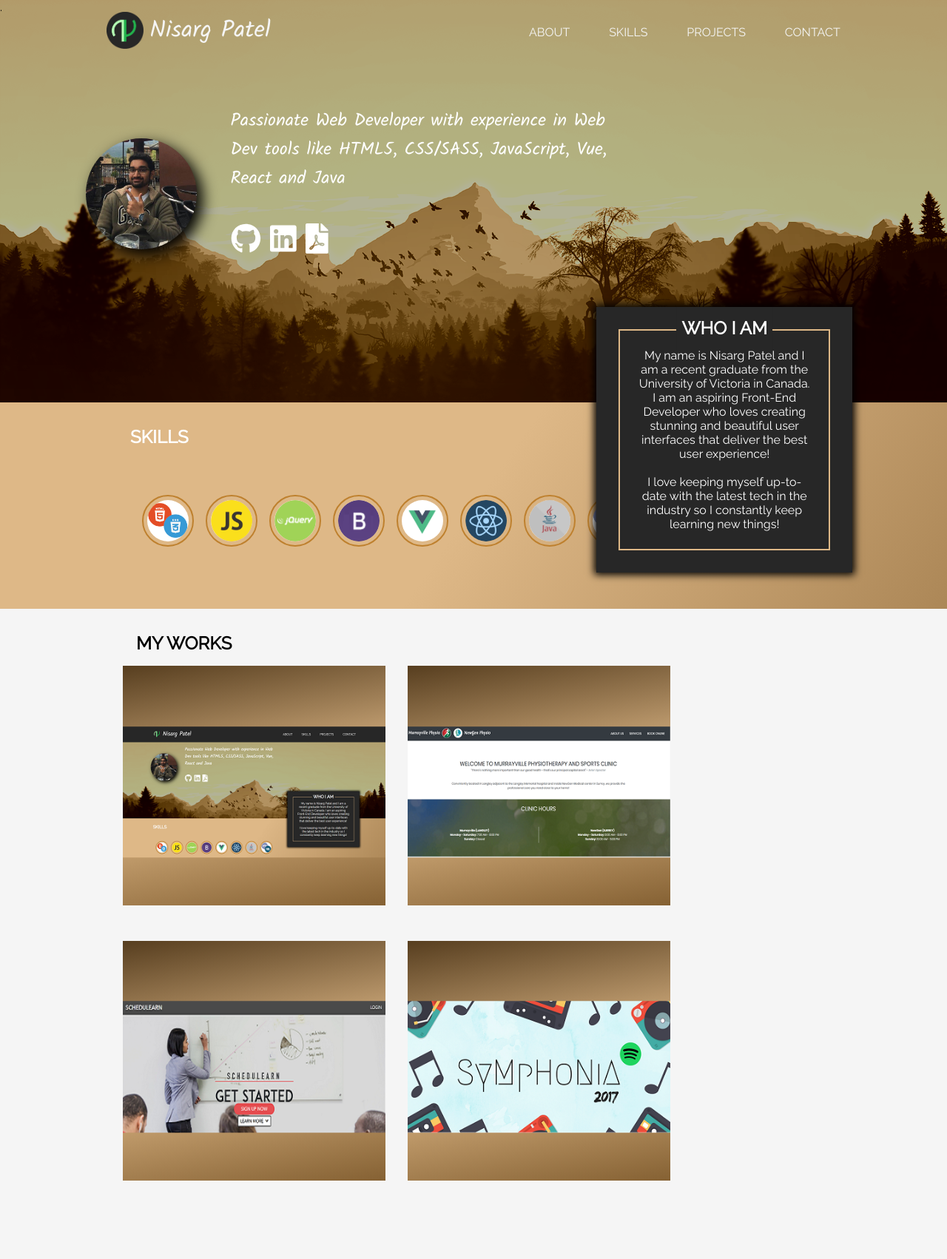
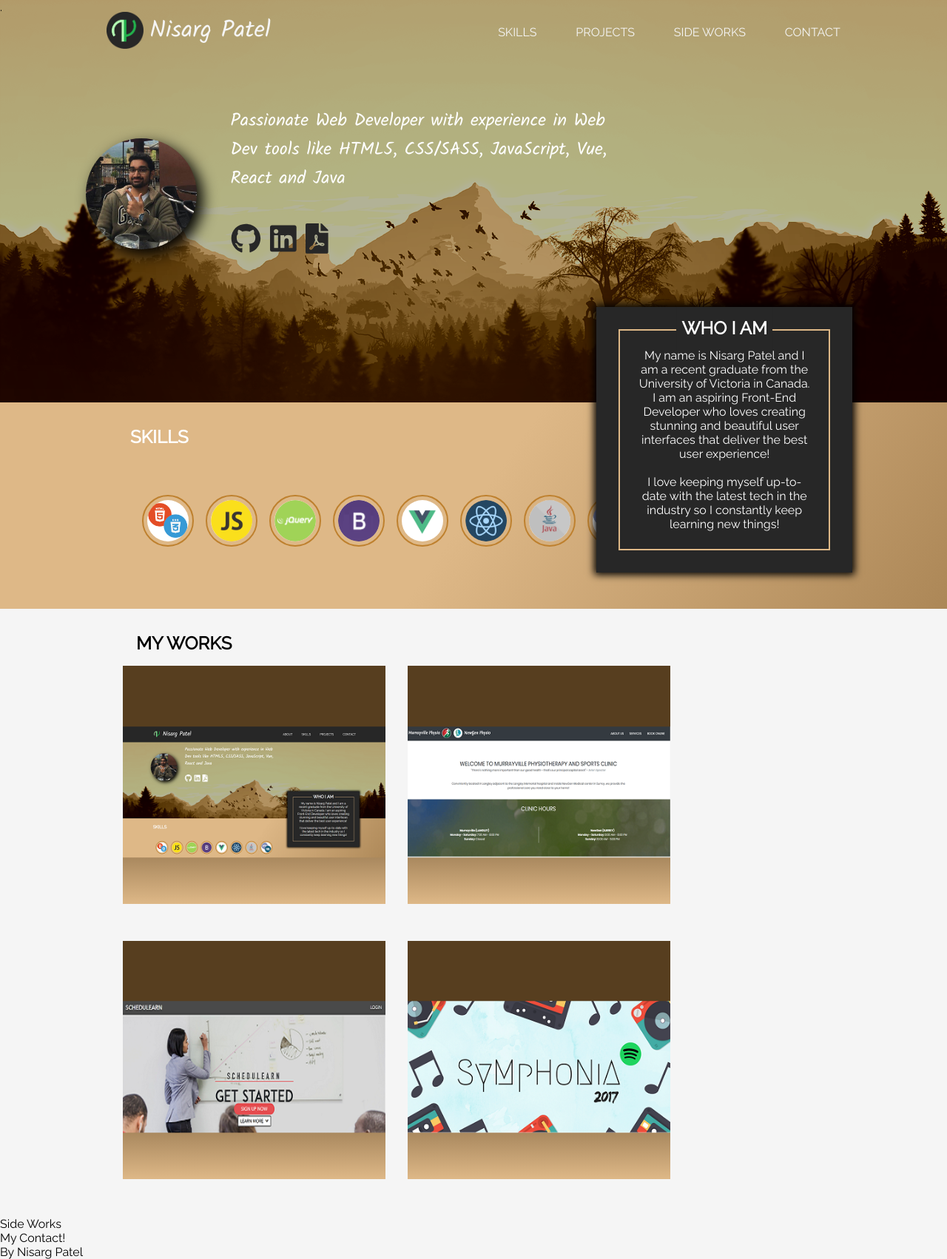
Before and after one commit to Nppatel97/personal-folio, a Vue app: page / in a window 1280 px wide. Shown: the whole page at 74% size. Before the commit the page ends 1662 px from the top, so only its background shows below. Built offline with nearby package versions, Linux system fonts and the light colour scheme.

Commit message:
minor bug fixes and UI updates

```diff
--- a/src/App.vue
+++ b/src/App.vue
@@ -5,6 +5,9 @@
     <my-desc></my-desc>
     <my-skills></my-skills>
     <my-projects></my-projects>
+    <my-sideworks></my-sideworks>
+    <my-contact></my-contact>
+    <my-footer></my-footer>
   </div>
 </template>
 
@@ -14,6 +17,9 @@ import myTag from "./components/myself/headline.vue";
 import myself from "./components/myself/myIntro.vue";
 import skills from "./components/myself/skills.vue";
 import project from "./components/projects/project.vue";
+import sideWork from "./components/sideStuff/sideWorks.vue";
+import contact from "./components/contact/contact.vue";
+import footer from "./components/footer/footer.vue";
 
 export default {
   components: {
@@ -21,7 +27,10 @@ export default {
     aboutMe: myTag,
     myDesc: myself,
     mySkills: skills,
-    myProjects: project
+    myProjects: project,
+    mySideworks: sideWork,
+    myContact: contact,
+    myFooter: footer
   }
 };
 </script>
@@ -29,12 +38,8 @@ export default {
 <style lang="scss">
 @import url("https://fonts.googleapis.com/css?family=Kalam|Raleway");
 
-$primary-clr: #b2fdb3;
-$primary-bg-clr: rgba(178, 253, 179, 0.9);
-$secondary-clr: #22b14c;
-$secondary-bg-clr: rgba(34, 177, 77, 0.95);
 $clr-dark: #272727;
-
+$link-clr: rgb(87, 62, 31);
 *,
 *::before,
 *::after {
@@ -46,9 +51,11 @@ $clr-dark: #272727;
 
 html {
   scroll-behavior: smooth;
+  overflow-x: hidden !important;
 }
 
 body {
   background-color: whitesmoke;
+  overflow-x: hidden !important;
 }
 </style>
--- /dev/null
+++ b/src/components/contact/contact.vue
@@ -0,0 +1,10 @@
+<template>
+  <div id="contact">My Contact!</div>
+</template>
+
+<script>
+export default {};
+</script>
+
+<style lang="scss">
+</style>
--- /dev/null
+++ b/src/components/footer/footer.vue
@@ -0,0 +1,10 @@
+<template>
+  <div id="footer">By Nisarg Patel</div>
+</template>
+
+<script>
+export default {};
+</script>
+
+<style lang="scss">
+</style>
--- a/src/components/header/navbar.vue
+++ b/src/components/header/navbar.vue
@@ -2,19 +2,14 @@
   <div id="header" :style="{backgroundColor: bgColor}">
     <div class="logo">
       <a href="#">
-        <img src="../../assets/npLogo.png" class="img" width="50" height="50">
+        <img src="../../assets/npLogo.png" width="50" height="50" />
         <h1>Nisarg Patel</h1>
       </a>
     </div>
 
-    <input type="checkbox" id="navToggle" class="navi-toggle">
+    <input type="checkbox" id="navToggle" class="navi-toggle" />
     <nav>
       <ul>
-        <li>
-          <a href="#about">
-            <i class="fas fa-grin-alt icon"></i>About
-          </a>
-        </li>
         <li>
           <a href="#skills">
             <i class="fas fa-code icon"></i>
@@ -25,6 +20,11 @@
           <a href="#project">
             <i class="fas fa-tasks icon"></i>
             Projects
+          </a>
+        </li>
+        <li>
+          <a href="#sideWork">
+            <i class="fas fa-grin-alt icon"></i>Side Works
           </a>
         </li>
         <li>
@@ -46,18 +46,15 @@ export default {
   data() {
     return {
       scrolled: false,
-      bgColor: "transparent",
-      clicked: false
+      bgColor: "transparent"
     };
   },
   methods: {
-    closeNavbar() {},
     handleScroll() {
       this.scrolled = window.scrollY > 10;
       this.scrolled
         ? (this.bgColor = "rgba(39, 39, 39, 1)")
         : (this.bgColor = "transparent");
-      // console.log(this.scrolled);
     }
   },
   created() {
@@ -174,7 +171,7 @@ nav {
   }
 
   span {
-    transform: rotate(360deg);
+    transform: rotate(180deg);
   }
 }
 
@@ -228,6 +225,7 @@ nav {
   #header {
     display: grid;
     grid-template-columns: 0.5fr auto minmax(600px, 3fr) 0.5fr;
+    background: rgba(39, 39, 39, 0.9);
   }
 
   .logo {
--- a/src/components/myself/headline.vue
+++ b/src/components/myself/headline.vue
@@ -3,12 +3,12 @@
     <div class="background">.</div>
     <div class="about-content">
       <div class="img">
-        <img src="../../assets/meImg.jpg" alt="My image" height="150" width="150">
+        <img src="../../assets/meImg.jpg" alt="My image" height="150" width="150" />
       </div>
       <div class="desc">
         Passionate Web Developer with experience in Web Dev tools like HTML5, CSS/SASS, JavaScript, Vue, React and Java
-        <br>
-        <br>
+        <br />
+        <br />
         <a href="https://github.com/Nppatel97">
           <i class="fab fa-github"></i>
         </a>
@@ -32,25 +32,8 @@ export default {};
 <style lang="scss">
 @import url("https://fonts.googleapis.com/css?family=Kalam|Raleway");
 
-$primary-clr: #b2fdb3;
-$primary-bg-clr: rgba(178, 253, 179, 0.9);
-$secondary-clr: #22b14c;
-$secondary-bg-clr: rgba(34, 177, 77, 1);
 $clr-dark: #272727;
-
-a {
-  text-decoration: none !important;
-  color: $clr-dark;
-  font-size: 1.7em;
-
-  &:nth-child(4) {
-    margin: 0 0.3em;
-  }
-
-  &:hover {
-    color: burlywood;
-  }
-}
+$link-clr: rgb(87, 62, 31);
 
 .background {
   position: absolute;
@@ -80,6 +63,19 @@ a {
   font-family: "Kalam", cursive;
   background: whitesmoke;
   padding-bottom: 2rem;
+  a {
+    text-decoration: none !important;
+    color: $clr-dark;
+    font-size: 1.7em;
+
+    &:nth-child(4) {
+      margin: 0 0.3em;
+    }
+
+    &:hover {
+      color: $link-clr;
+    }
+  }
 }
 
 @media (min-width: 880px) {
--- a/src/components/projects/projectCard.vue
+++ b/src/components/projects/projectCard.vue
@@ -1,7 +1,7 @@
 <template>
   <div id="proCards">
     <div class="card-body">
-      <img :src="`${this.img}`" alt="Project Image">
+      <img :src="`${this.img}`" alt="Project Image" />
       <div class="num-img">
         <div class="number">
           <div class="num-txt">{{vId}}</div>
@@ -36,12 +36,12 @@ export default {
 <style lang="scss">
 .card-body {
   width: inherit;
-  height: 324px;
+  // height: 324px;
   background: linear-gradient(
-      170deg,
+      180deg,
       rgb(87, 62, 31),
-      burlywood,
-      rgb(133, 97, 51)
+      rgb(87, 62, 31),
+      burlywood
     )
     fixed;
   background-size: cover;
--- /dev/null
+++ b/src/components/sideStuff/sideWorks.vue
@@ -0,0 +1,10 @@
+<template>
+  <div id="sideWork">Side Works</div>
+</template>
+
+<script>
+export default {};
+</script>
+
+<style lang="scss">
+</style>
```
